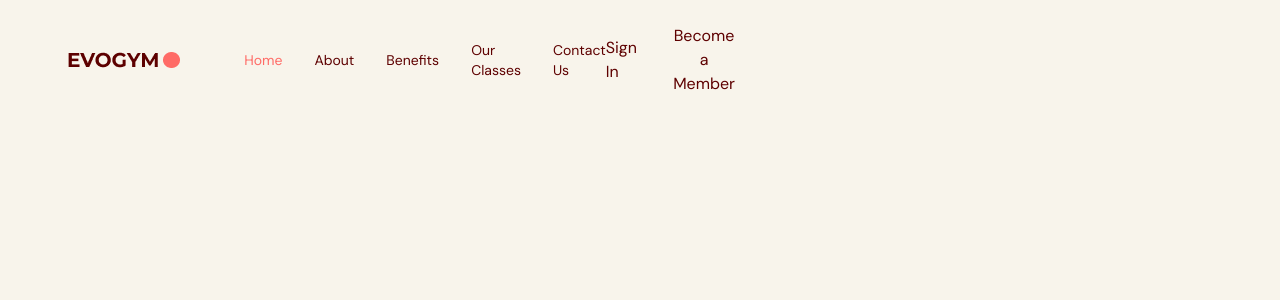
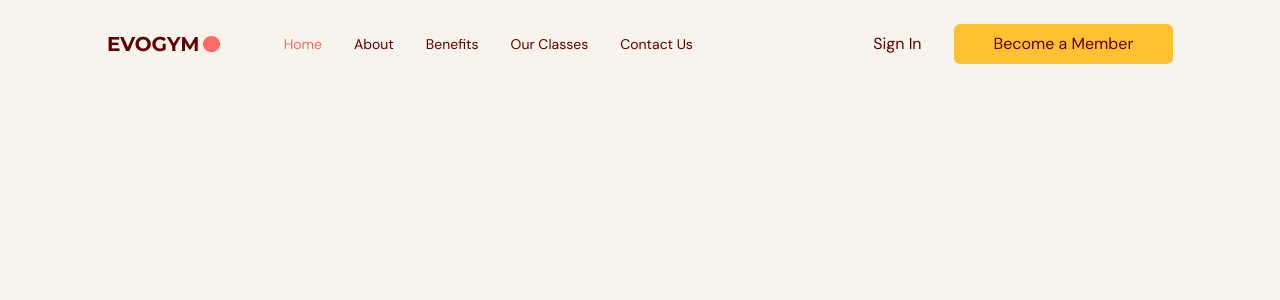
Before and after one commit to pulsar1812/react-ts-gym, a React (Vite) app: page / in a window 1280 px wide. Shown: the top 300 px of the page. Built offline with nearby package versions, Linux system fonts and the light colour scheme.

Commit message:
Add ActionButton and finish navbar

```diff
--- /dev/null
+++ b/src/hooks/useMediaQuery.ts
@@ -0,0 +1,17 @@
+import { useState, useEffect } from "react";
+
+export default function useMediaQuery(query: string) {
+  const [matches, setMatches] = useState(false);
+
+  useEffect(() => {
+    const media = window.matchMedia(query);
+    if (media.matches !== matches) {
+      setMatches(media.matches);
+    }
+    const listener = () => setMatches(media.matches);
+    window.addEventListener("resize", listener);
+    return () => window.removeEventListener("resize", listener);
+  }, [matches, query]);
+
+  return matches;
+}
--- a/src/scenes/navbar/index.tsx
+++ b/src/scenes/navbar/index.tsx
@@ -3,7 +3,9 @@
 
 import Logo from "@/assets/Logo.png";
 import Link from "./Link";
+import ActionButton from "@/shared/ActionButton";
 import { SelectedPage } from "@/shared/types";
+import useMediaQuery from "@/hooks/useMediaQuery";
 
 type Props = {
   selectedPage: SelectedPage;
@@ -11,16 +13,20 @@
 };
 
 export default function Navbar({ selectedPage, setSelectedPage }: Props) {
+  const [isMenuToggled, setIsMenuToggled] = useState<boolean>(false);
+
   const flexBetween = "flex justify-between items-center";
+  const isAboveMediumScreens = useMediaQuery("(min-width: 1060px)");
 
   return (
     <nav>
-      <div className={`${flexBetween} width-full z-99 fixed top-0 py-6`}>
+      <div className={`${flexBetween} z-99 fixed top-0 w-full py-6`}>
         <div className={`${flexBetween} mx-auto w-5/6`}>
           <div className={`${flexBetween} w-full gap-16`}>
             {/* Left Side */}
             <img src={Logo} alt="logo" />
             {/* Right Side */}
+            {isAboveMediumScreens ? (
               <div className={`${flexBetween} w-full`}>
                 <div className={`${flexBetween} gap-8 text-sm`}>
                   <Link
@@ -51,9 +57,21 @@
                 </div>
                 <div className={`${flexBetween} gap-8`}>
                   <p>Sign In</p>
-                <button>Become a Member</button>
+                  <ActionButton setSelectedPage={setSelectedPage}>
+                    Become a Member
+                  </ActionButton>
                 </div>
               </div>
+            ) : (
+              <div>
+                <button
+                  className="rounded-full bg-secondary-500 p-2"
+                  onClick={() => setIsMenuToggled(!isMenuToggled)}
+                >
+                  <Bars3Icon className="h-6 w-6 text-white" />
+                </button>
+              </div>
+            )}
           </div>
         </div>
       </div>
--- /dev/null
+++ b/src/shared/ActionButton.tsx
@@ -0,0 +1,21 @@
+import React from "react";
+import AnchorLink from "react-anchor-link-smooth-scroll";
+
+import { SelectedPage } from "./types";
+
+type Props = {
+  children: React.ReactNode;
+  setSelectedPage: (value: SelectedPage) => void;
+};
+
+export default function ActionButton({ children, setSelectedPage }: Props) {
+  return (
+    <AnchorLink
+      href={`#${SelectedPage.ContactUs}`}
+      onClick={() => setSelectedPage(SelectedPage.ContactUs)}
+      className="rounded-md bg-secondary-500 px-10 py-2 hover:bg-primary-500 hover:text-white"
+    >
+      {children}
+    </AnchorLink>
+  );
+}
```
Lines whose indentation alone changed are shown as unchanged.
